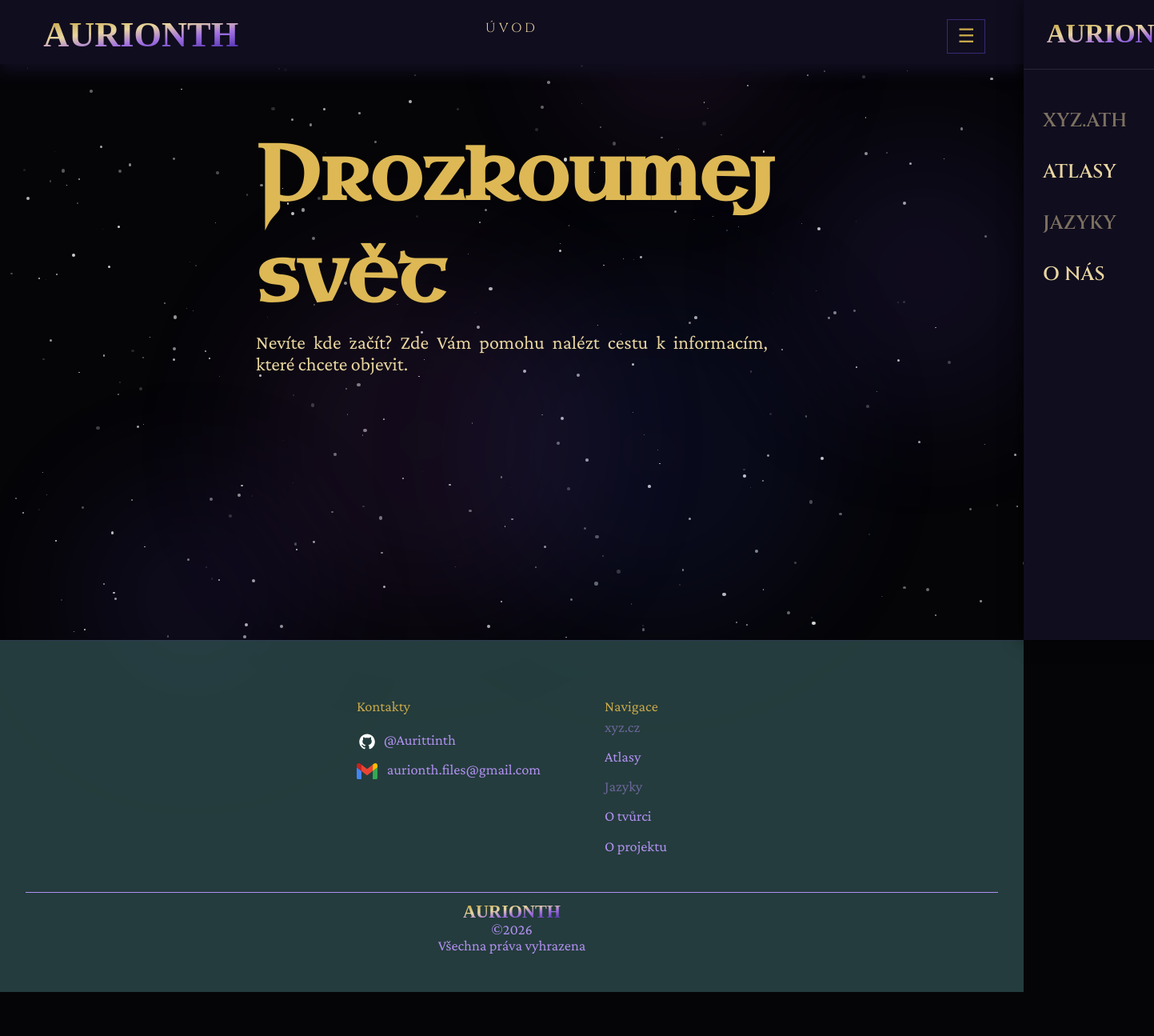
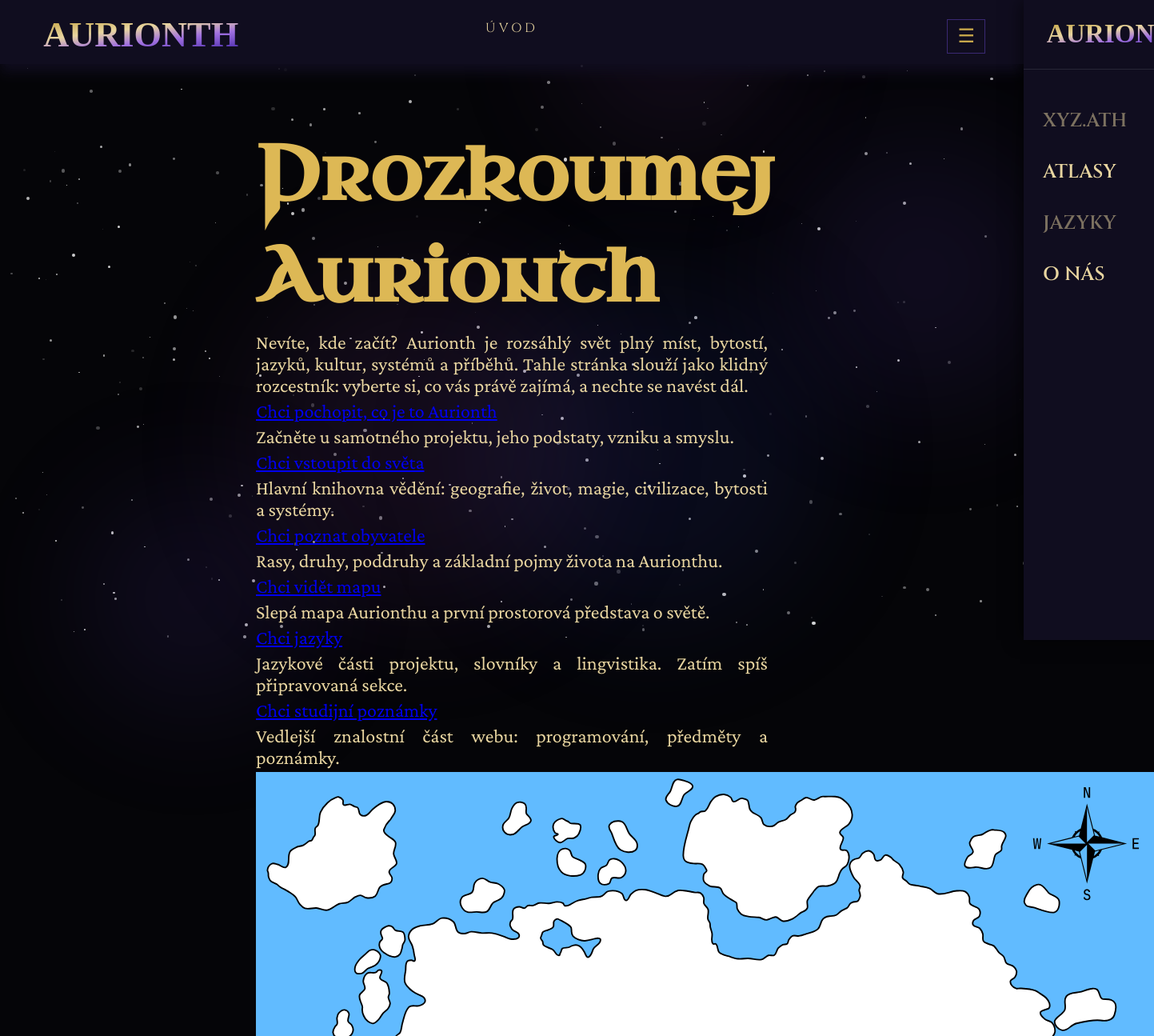
Before and after one commit to Aurittinth/Aurionth, a SvelteKit app: page /explore in a window 1280 px wide. Shown: the top 1295 px of the page at 80% size, 1443 px wide, since content can reach past the window. Before the commit the page ends 1240 px from the top, so only its background shows below. Built offline with nearby package versions, Linux system fonts and the light colour scheme; a web font is replaced by a local one.

Commit message:
Little update Explore page

```diff
--- a/src/routes/explore/+page.svelte
+++ b/src/routes/explore/+page.svelte
@@ -1,5 +1,7 @@
 <script>
     import { base } from '$app/paths';
+
+    import blindAurionth from '$images/galery/Aurionth-blind-map.svg';
 </script>
 
 <header class="atlas-header">
@@ -12,9 +14,42 @@
 
 <section class="explore">
     <section id="opening">
-        <h1>Prozkoumej svět</h1>
+        <h1>Prozkoumej Aurionth</h1>
         <p>
-            Nevíte kde začít? Zde Vám pomohu nalézt cestu k informacím, které chcete objevit.
+            Nevíte, kde začít? Aurionth je rozsáhlý svět plný míst, bytostí, jazyků, kultur, systémů a příběhů. Tahle stránka slouží jako klidný rozcestník: vyberte si, co vás právě zajímá, a nechte se navést dál.
         </p>
+
+        <section class="explore-links">
+            <div class="box">
+                <a href="/about/project">Chci pochopit, co je to Aurionth</a>
+                <p>Začněte u samotného projektu, jeho podstaty, vzniku a smyslu.</p>
+            </div>
+            <div class="box">
+                <a href="/atlases">Chci vstoupit do světa</a>
+                <p>Hlavní knihovna vědění: geografie, život, magie, civilizace, bytosti a systémy.</p>
+            </div>
+            <div class="box">
+                <a href="/atlases/civilization/resident">Chci poznat obyvatele</a>
+                <p>Rasy, druhy, poddruhy a základní pojmy života na Aurionthu.</p>
+            </div>
+            <div class="box">
+                <a href="#map">Chci vidět mapu</a>
+                <p>Slepá mapa Aurionthu a první prostorová představa o světě.</p>
+            </div>
+            <div class="box">
+                <a href="/languages">Chci jazyky</a>
+                <p>Jazykové části projektu, slovníky a lingvistika. Zatím spíš připravovaná sekce.</p>
+            </div>
+            <div class="box">
+                <a href="/study-resources">Chci studijní poznámky</a>
+                <p>Vedlejší znalostní část webu: programování, předměty a poznámky.</p>
+            </div>
+        </section>
+
+        <div id="map" class="map">
+            <img src={blindAurionth} alt="Slepá mapa Aurionthu" loading="lazy" />
+        </div>
+
+        <p>Pokud jste zde poprvé, začněte stránkou O projektu. Pokud už chcete rovnou číst svět samotný, pokračujte do Atlasů. A pokud hledáte nejkonkrétnější živý vstup, otevřete Obyvatele.</p>
     </section>
 </section>
```
